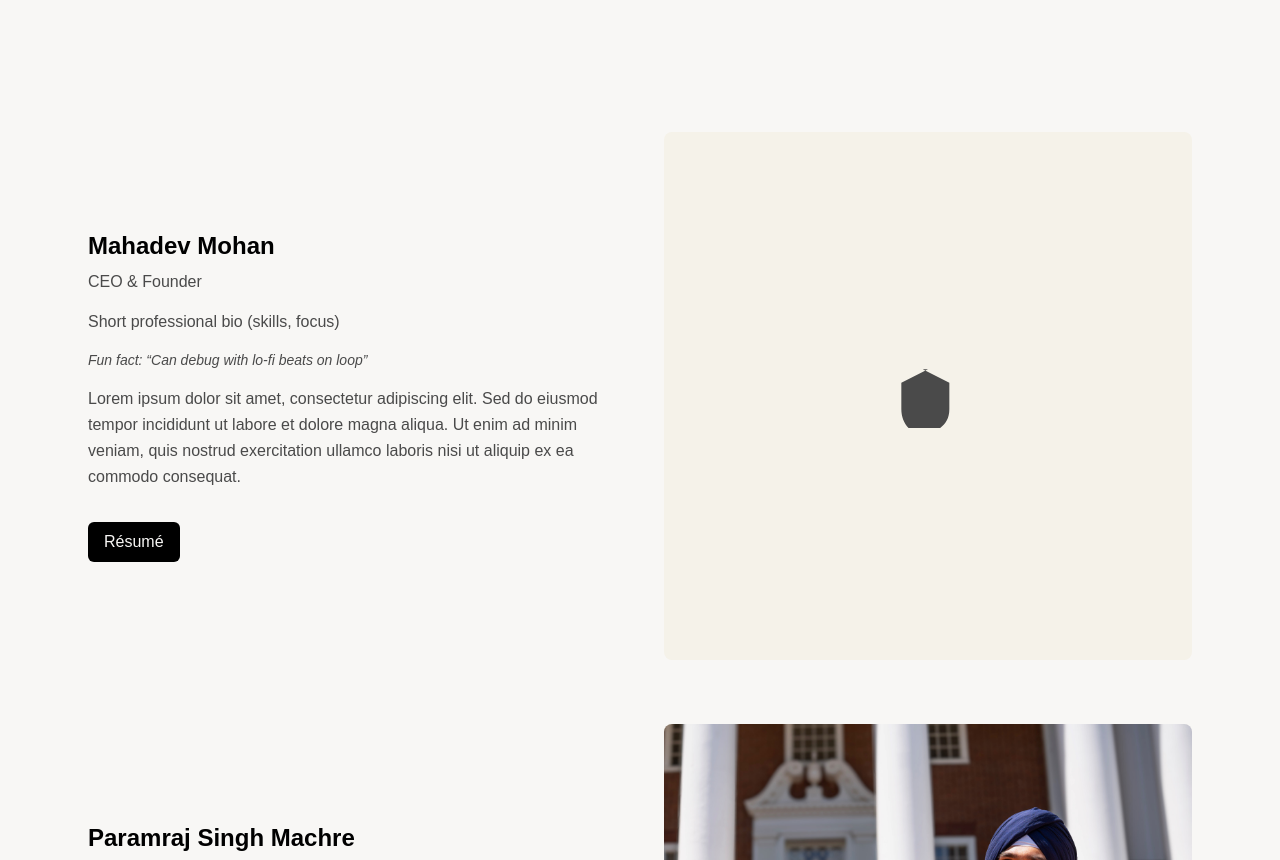
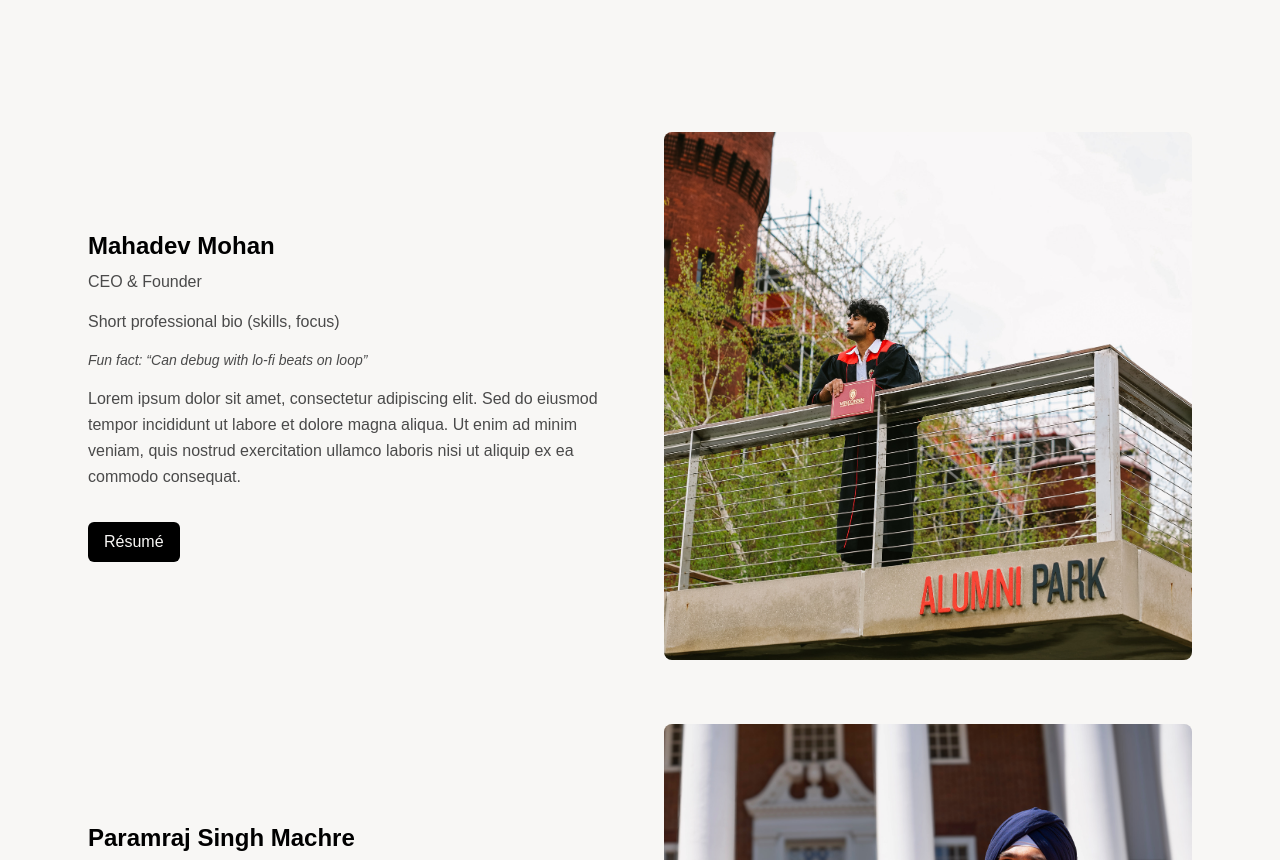
Before and after one commit to mahadevmohan/devcorpwebsite, a Next.js app: page /about in a window 1280 px wide. Shown: the part 504-1364 px from the top of the page. Built offline with nearby package versions, Linux system fonts and the light colour scheme.

Commit message:
feat: add Mahadev's photo and update about page

```diff
--- a/src/app/about/page.tsx
+++ b/src/app/about/page.tsx
@@ -48,11 +48,17 @@ export default function AboutPage() {
               </div>
             </div>
             <div className="order-1 lg:order-2">
-              <div className="aspect-square bg-alabaster rounded-lg flex items-center justify-center">
-                <svg className="w-16 h-16 text-davy-gray" fill="currentColor" viewBox="0 0 24 24">
-                  <path d="M12 2L2 7v10c0 5.55 3.84 9.74 9 9 5.16-.74 9-3.45 9-9V7l-10-5z" />
-                </svg>
-              </div>
+
+
+                <div className="aspect-square bg-alabaster rounded-lg overflow-hidden">
+                <Image
+                  src="/Images/mahadev.jpg"
+                  alt="Mahadev Mohan"
+                  width={400}
+                  height={400}
+                  className="w-full h-full object-cover object-[100%_50%]"
+                />
+                </div>
             </div>
           </div>
 
```
Also changed, not shown: public/Images/mahadev.JPG (added).
